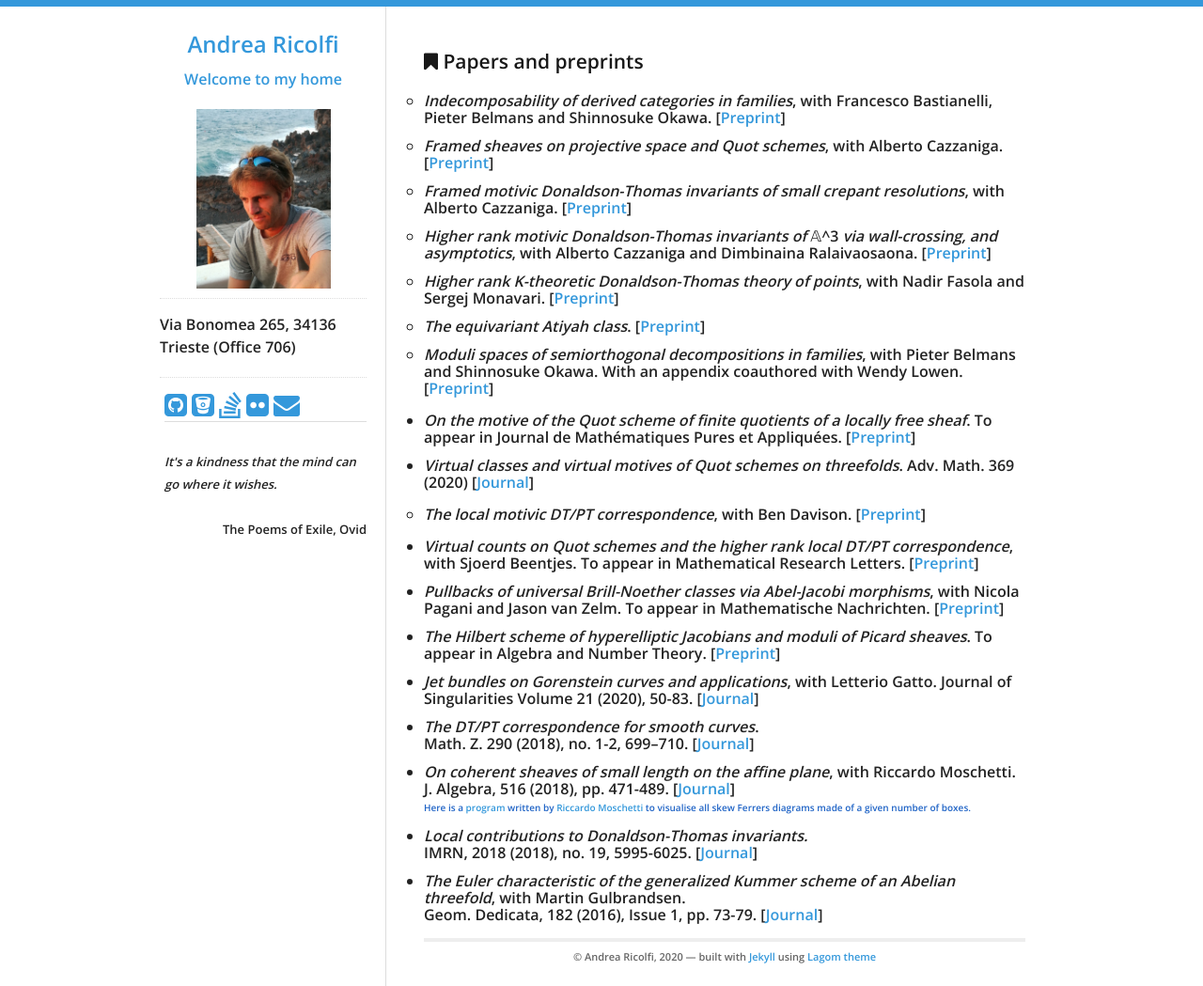
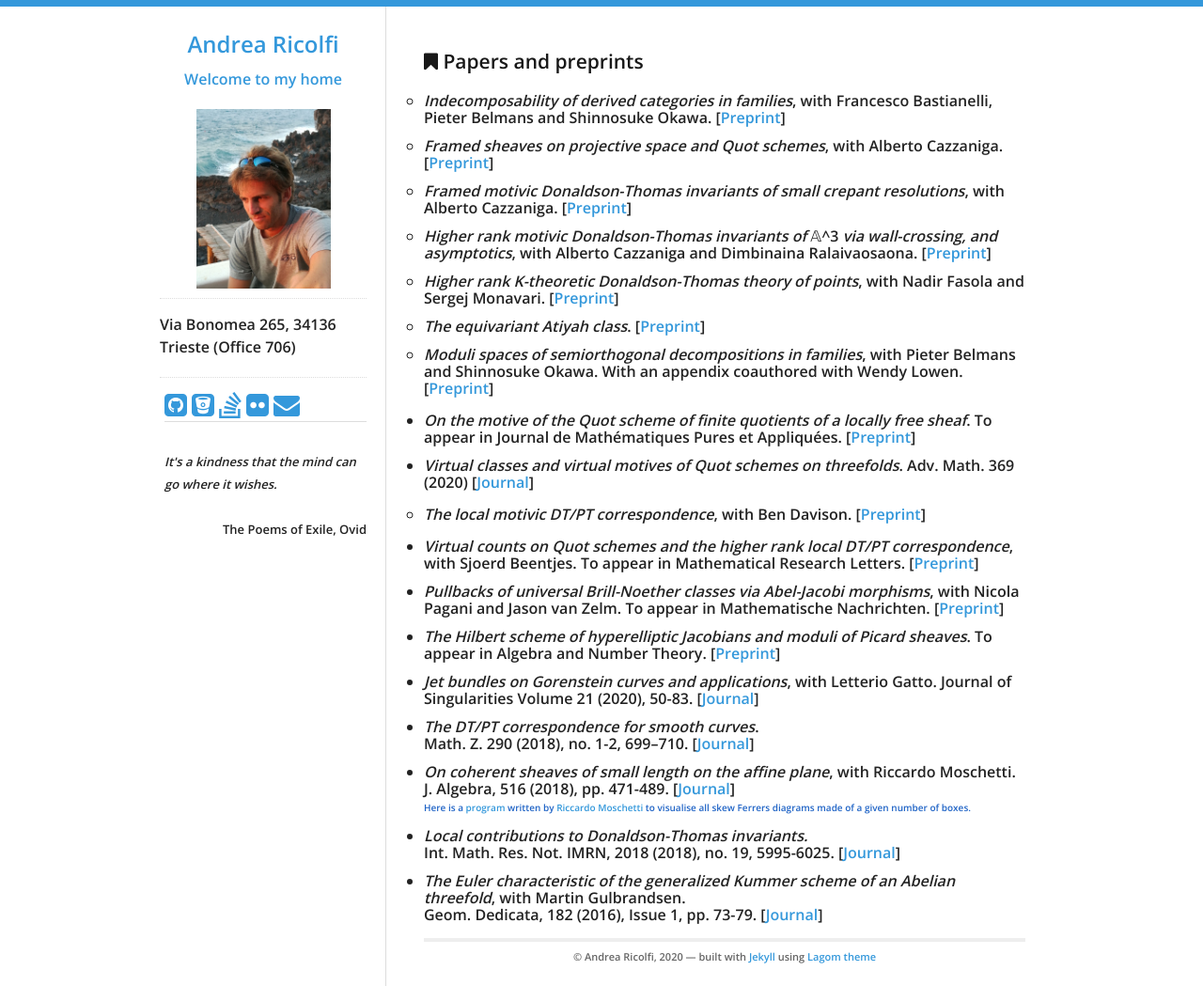
Before and after one commit to atricolfi/atricolfi.github.io, a Jekyll site: the page built from Papers.html, in a window 1280 px wide. Shown: the whole page at 94% size. Built offline with Jekyll 4.4.1, drawn with Linux system fonts in a browser that asks for light colours.

Commit message:
Update Papers.html

```diff
--- a/Papers.html
+++ b/Papers.html
@@ -38,7 +38,7 @@
   to visualise all skew Ferrers diagrams made of a given number of boxes.</font></li>
 
 <li><em>Local contributions to Donaldson-Thomas invariants.</em> <br>
- IMRN, 2018 (2018), no. 19, 5995-6025. [<a href="https://academic.oup.com/imrn/article-abstract/doi/10.1093/imrn/rnx046/3072970/Local-Contributions-to-Donaldson-Thomas-Invariants?redirectedFrom=fulltext">Journal</a>]</li>
+ Int. Math. Res. Not. IMRN, 2018 (2018), no. 19, 5995-6025. [<a href="https://academic.oup.com/imrn/article-abstract/doi/10.1093/imrn/rnx046/3072970/Local-Contributions-to-Donaldson-Thomas-Invariants?redirectedFrom=fulltext">Journal</a>]</li>
 <li><em> The Euler characteristic of the generalized Kummer scheme of an Abelian threefold</em>, with Martin Gulbrandsen. <br>
   Geom. Dedicata, 182 (2016), Issue 1, pp. 73-79. [<a href="http://link.springer.com/article/10.1007/s10711-015-0128-y">Journal</a>]</li>
   </ul>
```
